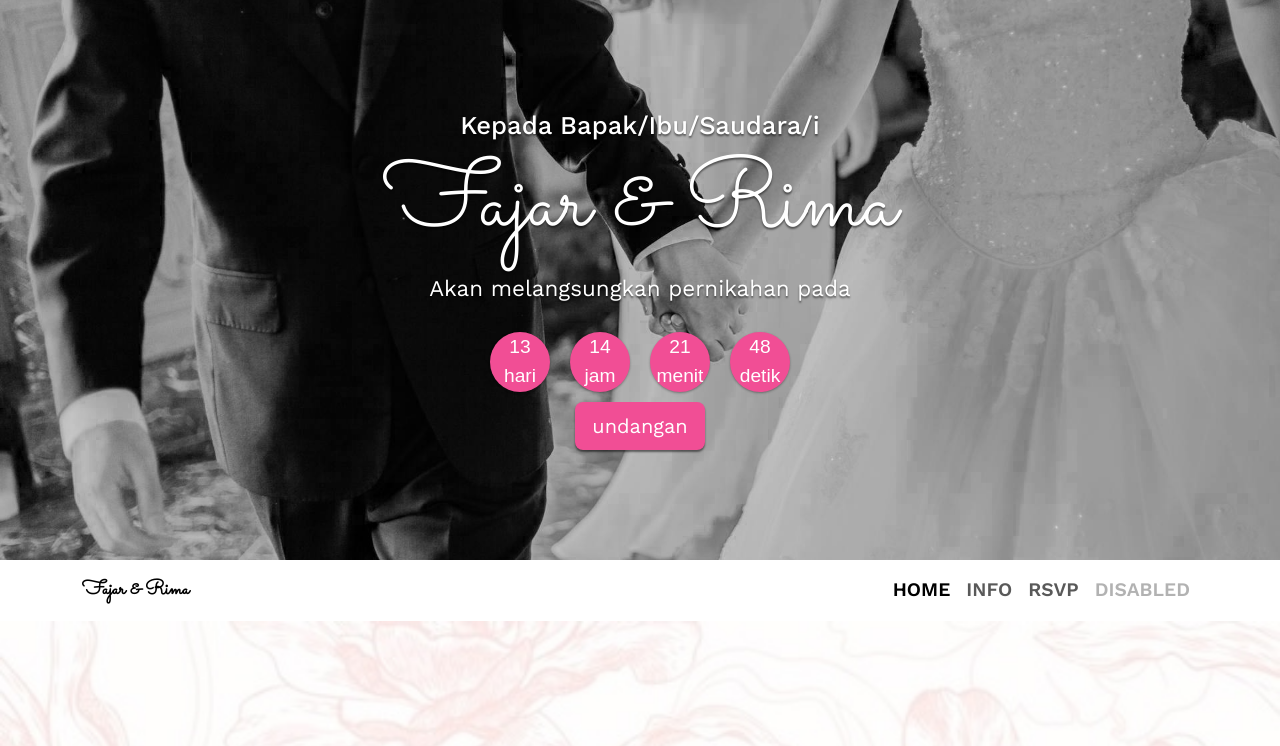
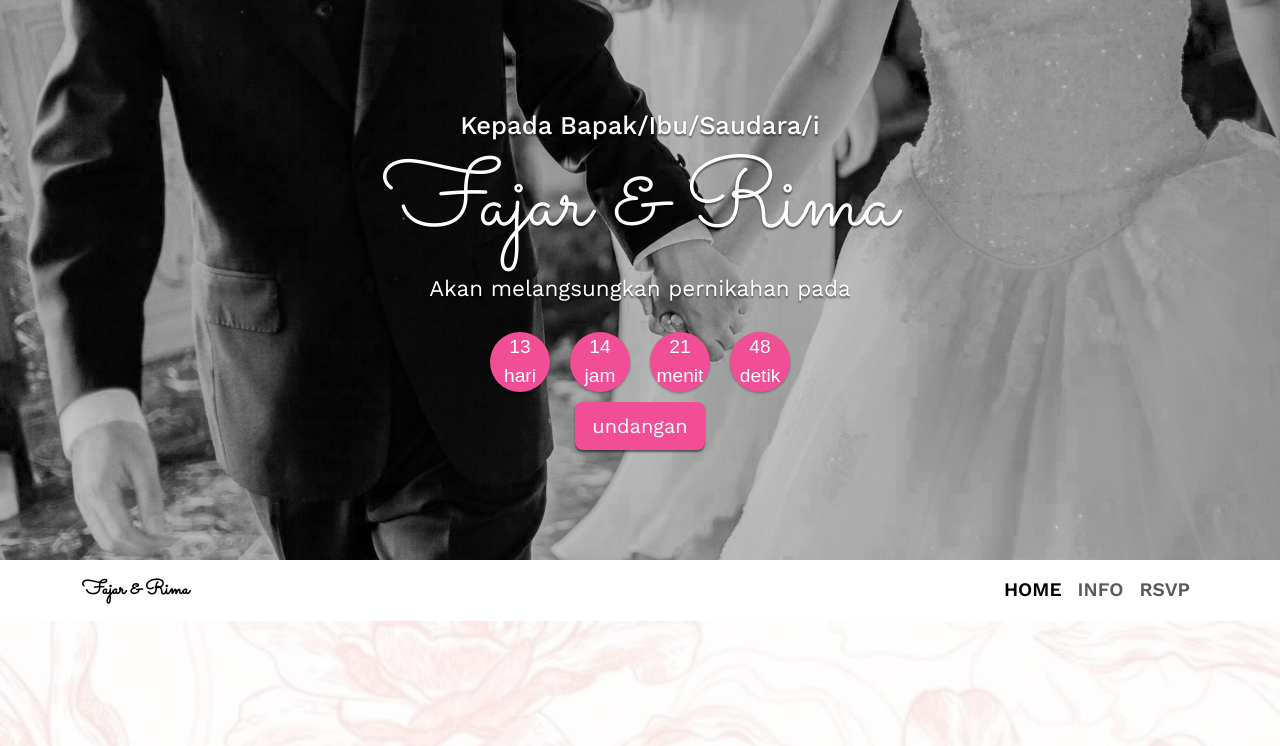
Before and after one commit to mightokondria/wedding-invitation, a plain HTML site: page index.html in a window 1280 px wide. Shown: the top 746 px of the page. Drawn offline with nearby package versions, Linux system fonts and the light colour scheme.

Commit message:
Update index.html
penghilnagan disabeld

```diff
--- a/index.html
+++ b/index.html
@@ -73,7 +73,6 @@
               >
               <a class="nav-link" href="#info">Info</a>
               <a class="nav-link" href="#rsvp">Rsvp</a>
-              <a class="nav-link disabled" aria-disabled="true">Disabled</a>
             </div>
           </div>
         </div>
```
